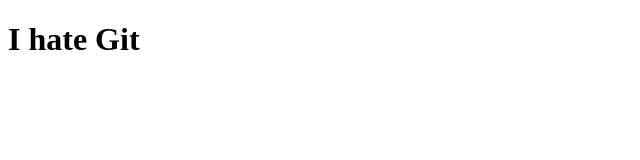
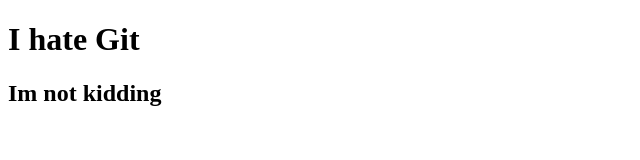
Before and after one commit to dh1006286/myfirstrepo, a plain HTML site: page index.html in a window 1280 px wide. Shown: the whole page, without its empty margins (0-640 px from the left). Drawn offline with Linux system fonts and the light colour scheme.

Commit message:
Updated website

```diff
--- a/index.html
+++ b/index.html
@@ -7,5 +7,6 @@
 </head>
 <body>
     <h1>I hate Git</h1>
+    <h2>Im not kidding</h2>
 </body>
 </html>
```
